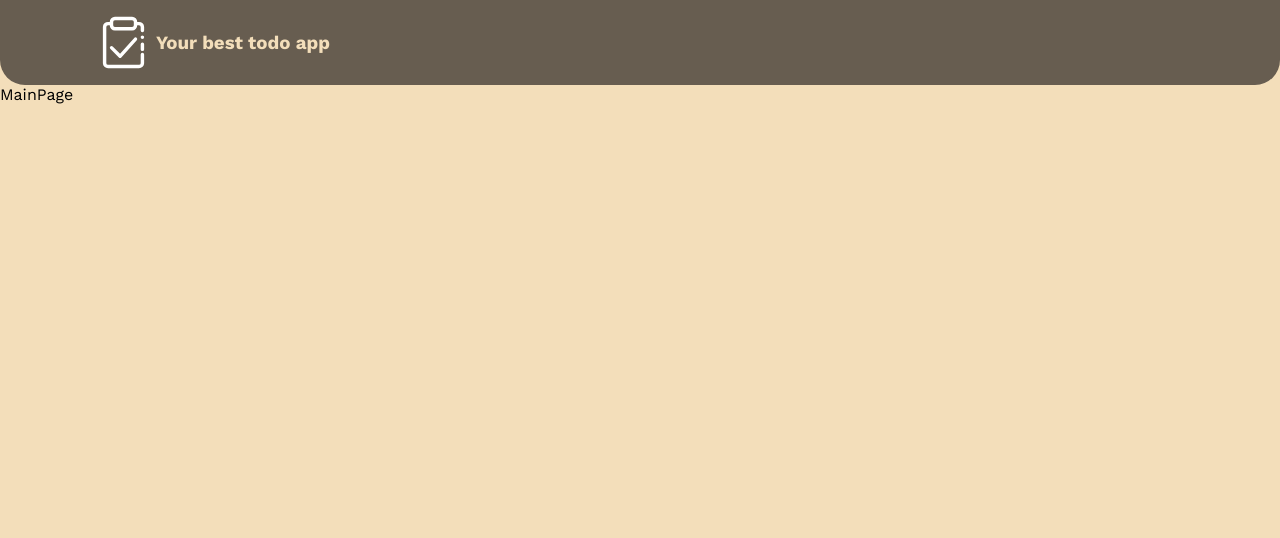
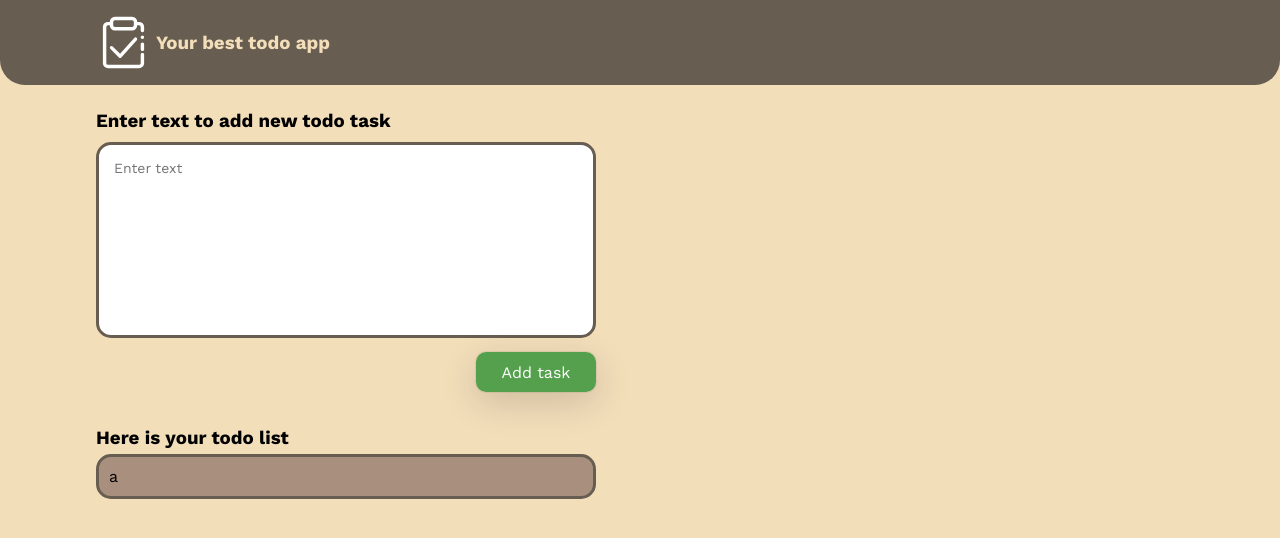
Before and after one commit to RemiixSp/practice-app, a React (Create React App) app: page / in a window 1280 px wide. Shown: the top 538 px of the page. Built offline with nearby package versions, Linux system fonts and the light colour scheme.

Commit message:
feat: :sparkles: adding todo input field

```diff
--- a/src/components/header/header.module.scss
+++ b/src/components/header/header.module.scss
@@ -4,6 +4,7 @@
   width: 100%;
   background-color: variables.$brown;
   border-radius: 0 0 25px 25px;
+  margin-bottom: 25px;
 }
 .container {
   width: 85%;
--- a/src/pages/mainPage/index.tsx
+++ b/src/pages/mainPage/index.tsx
@@ -1,8 +1,29 @@
 import React from 'react';
+import styles from './mainPage.module.scss';
 
 const MainPage: React.FC = () => {
   const a = 5;
-  return <div>MainPage</div>;
+  return (
+    <div className={styles.container}>
+      <div className={styles.flexOnTodoAndWidgets}>
+        <div className={styles.todoContainer}>
+          <div className={styles.headerText}>
+            <h3>Enter text to add new todo task</h3>
+          </div>
+          <form className={styles.inputContainer}>
+            <textarea required placeholder='Enter text' cols={30} rows={10} />
+            <div className={styles.addTaskContainer}>
+              <button type='submit'>Add task</button>
+            </div>
+          </form>
+          <div className={styles.allTodosContainer}>
+            <h3>Here is your todo list</h3>
+            <div className={styles.allTodos}>a</div>
+          </div>
+        </div>
+      </div>
+    </div>
+  );
 };
 
 export default MainPage;
--- /dev/null
+++ b/src/pages/mainPage/mainPage.module.scss
@@ -0,0 +1,57 @@
+@use '../../style/variables';
+
+.container {
+  width: 85%;
+  margin: 0 auto;
+}
+
+.todoContainer {
+  max-width: 500px;
+
+  .inputContainer {
+    margin-top: 10px;
+    textArea {
+      resize: none;
+      width: 100%;
+      padding: 15px;
+      border-radius: 15px;
+      border: 3px solid variables.$brown;
+      font-size: 14px;
+    }
+    .addTaskContainer {
+      margin-top: 10px;
+      display: flex;
+      justify-content: flex-end;
+      button {
+        width: 120px;
+        color: #fff;
+        background-color: variables.$greenConfirm;
+        height: 40px;
+        border-radius: 10px;
+        font-size: 16px;
+        border: none;
+        cursor: pointer;
+        transition: all 0.6s;
+        box-shadow: rgba(0, 0, 0, 0.16) 0px 10px 36px 0px,
+          rgba(0, 0, 0, 0.06) 0px 0px 0px 1px;
+
+        &:hover {
+          background-color: variables.$greenConfirmHover;
+        }
+      }
+    }
+  }
+
+  .allTodosContainer {
+    margin-top: 35px;
+    width: 100%;
+
+    .allTodos {
+      margin-top: 5px;
+      background-color: variables.$cream;
+      border-radius: 15px;
+      border: 3px solid variables.$brown;
+      padding: 10px;
+    }
+  }
+}
```
